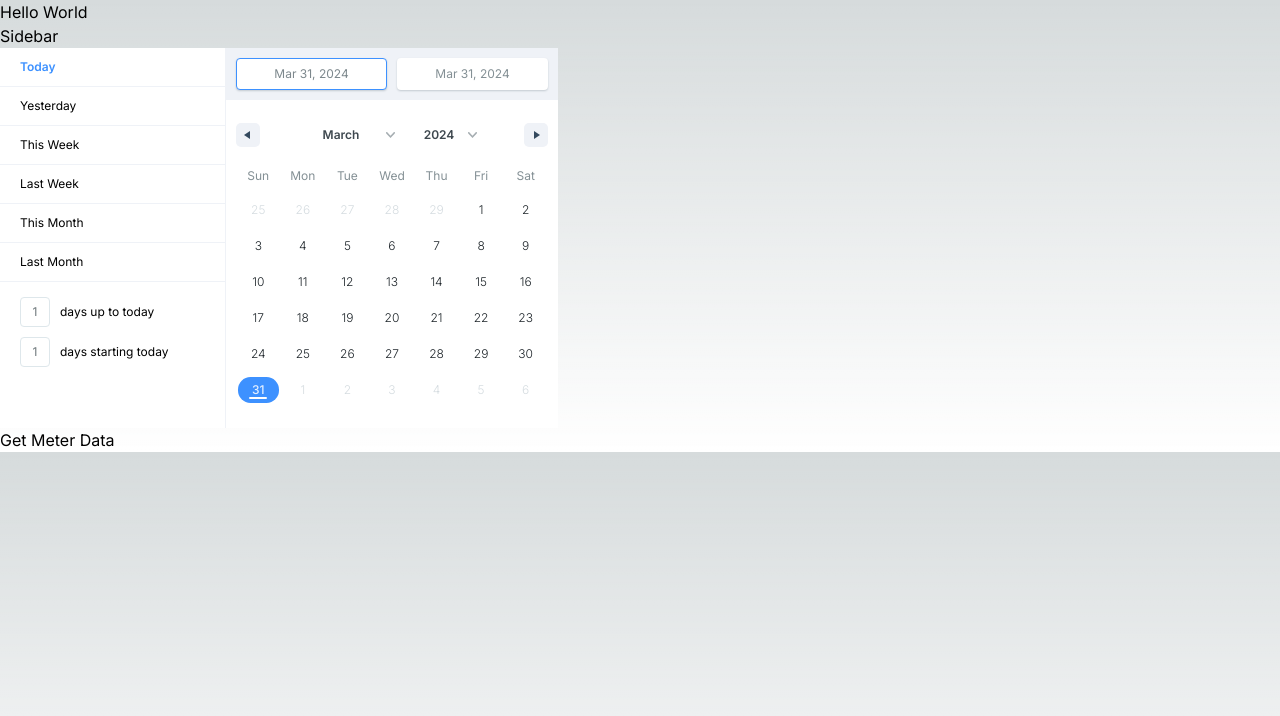
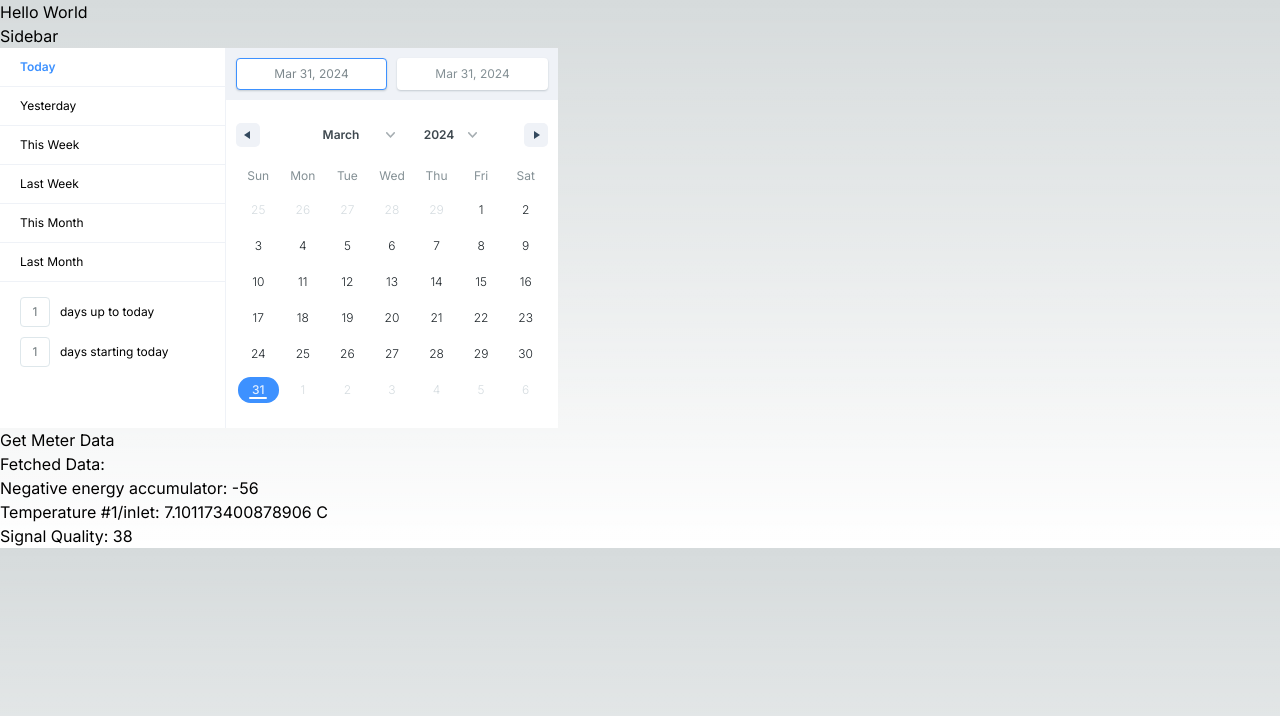
Before and after one commit to jkk-fullstack-projects/tuf-2000-ui, a Next.js app in the folder tuf-ui-app/: page / in a window 1280 px wide. Both pictures are taken after a click on the button "Get Meter Data". Shown: the top 716 px of the page. Built offline with nearby package versions, Linux system fonts and the light colour scheme.

Commit message:
Changes to sidebar so that data shows in console.log - also one data element shown in browser. Added mocked meter data in json format.

```diff
--- /dev/null
+++ b/tuf-ui-app/mock_data/Mocked_meter_data.json
@@ -0,0 +1,23 @@
+{
+    "timestamp": "2017-01-11T19:12:00Z",
+    "data": [
+      {
+        "register": "0021-0022",
+        "variableName": "Negative energy accumulator",
+        "value": "-56",
+        "unit": ""
+      },
+      {
+        "register": "0033-0034",
+        "variableName": "Temperature #1/inlet",
+        "value": "7.101173400878906",
+        "unit": "C"
+      },
+      {
+        "register": "1437",
+        "variableName": "Signal Quality",
+        "value": "38",
+        "unit": ""
+      }
+    ]
+}
--- a/tuf-ui-app/src/app/components/Sidebar/Sidebar.js
+++ b/tuf-ui-app/src/app/components/Sidebar/Sidebar.js
@@ -1,26 +1,39 @@
 "use client";
+// This is a client-side component,
+// this is required by the next.js framework
+// to render the component on the client-side
 
-import React from "react";
+import React, { useState } from "react";
 import dynamic from 'next/dynamic';
 const DateRangePicker = dynamic(() => import('react-date-range')
     .then((mod) => mod.DateRangePicker), {ssr: false,});
 import 'react-date-range/dist/styles.css';
 import 'react-date-range/dist/theme/default.css';
+import mockData from '../../../../mock_data/Mocked_meter_data.json';
+
+console.log('Mocked Data import:', mockData)
 
 const Sidebar = () => {
-    const [state, setState] = React.useState([
+    const [state, setState] = useState([
         {
           startDate: new Date(),
           endDate: new Date(),
           key: 'selection',
         },
     ]);
+    const [fetchedData, setFetchedData] = useState(null);
 
     const handleFetchData = () => {
-        // Fetch data from the API
+        // Simulate fetch data from the API
         console.log('Mocking Fetch data from the API');
         console.log(state[0].startDate, state[0].endDate);
         // a function call will be added to fetch data based on selected dates
+        setTimeout(() => {
+            // Directly use the mock data
+            console.log('Fetched Data:', mockData)
+            setFetchedData(mockData);
+            // now the data can be passed to another component
+          }, 1000); // Simulate network delay
     };
 
 
@@ -34,7 +47,9 @@ const Sidebar = () => {
                 onChange={(item) => setState([item.selection])}
             />
         </div>
-        <button onClick={handleFetchData}>Get Meter Data</button>
+        <div className="fetch-data-button">
+            <button onClick={handleFetchData}>Get Meter Data</button>
+        </div>
         {/* Toggle Button */}
         <div className="toggle-button">
             {/* Toggle button component will be here */}
@@ -44,6 +59,17 @@ const Sidebar = () => {
         <div className="timestamps">
             {/* Timestamps list will be rendered here */}
         </div>
+        {fetchedData && (
+        <div className="fetched-data">
+            <h5>Fetched Data:</h5>
+        {/* fetched data rendered here, adding a component later */}
+            {fetchedData.data.map((item, index) => (
+                <div key={index}>
+                    {item.variableName}: {item.value} {item.unit}
+                </div>
+            ))}
+        </div>
+        )}
     </div>
     );
 };
```
